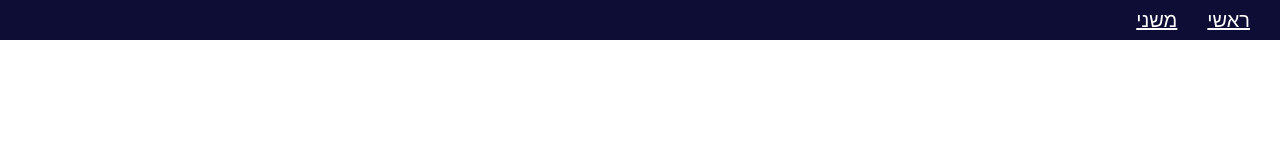
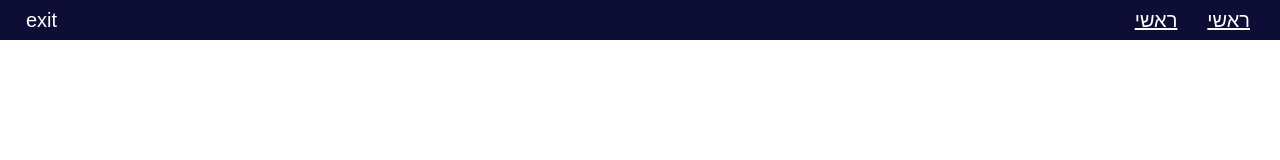
Before and after one commit to buzuko/weatherApp, a React (Create React App) app: page / in a window 1280 px wide. Shown: the top 160 px of the page. Built offline with nearby package versions, Linux system fonts and the light colour scheme.

Commit message:
mission11 first commit

```diff
--- a/src/App.css
+++ b/src/App.css
@@ -44,7 +44,24 @@
 
 }
 
-.links {
+.LoginLink {
   color: white;
   margin-right: 30px;
 }
+
+.WeatherLink {
+  color: white;
+  margin-right: 30px;
+}
+
+.HeaderRouterExit {
+  position: absolute;
+  color: white;
+  margin-right: 30px;
+  background-color: transparent;
+  border: none;
+  height: 40px;
+  align-items: center;
+  font-size: 20px;
+  left: 20px;
+}
--- a/src/components/HeaderRouter.js
+++ b/src/components/HeaderRouter.js
@@ -1,12 +1,12 @@
-import React from "react";
+import { React, useEffect, useContext, useState } from "react";
 import '../App.css';
 import { Link } from "react-router-dom";
 function HeaderRouter() {
-
     return (
         <div className="HeaderRouter">
-            <Link to={"/"} className="links">ראשי</Link>
-            <Link to={"/"} className="links">משני</Link>
+            <Link to={"/Login"} className="LoginLink" >ראשי</Link>
+            <Link to={"/WeatherPage"} className="WeatherLink" >ראשי</Link>
+            <button className="HeaderRouterExit">exit</button>
         </div>
     )
 }
```
